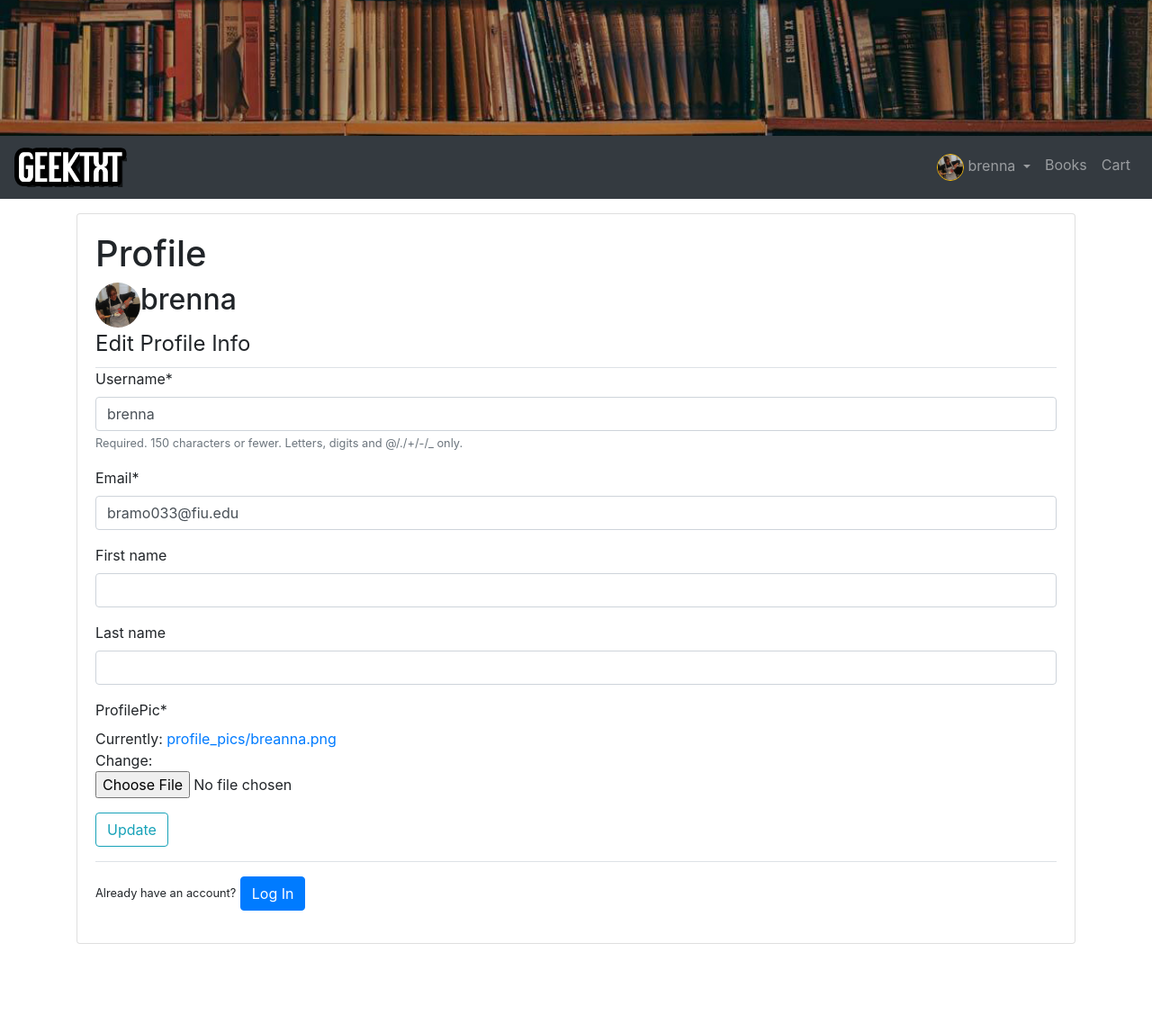
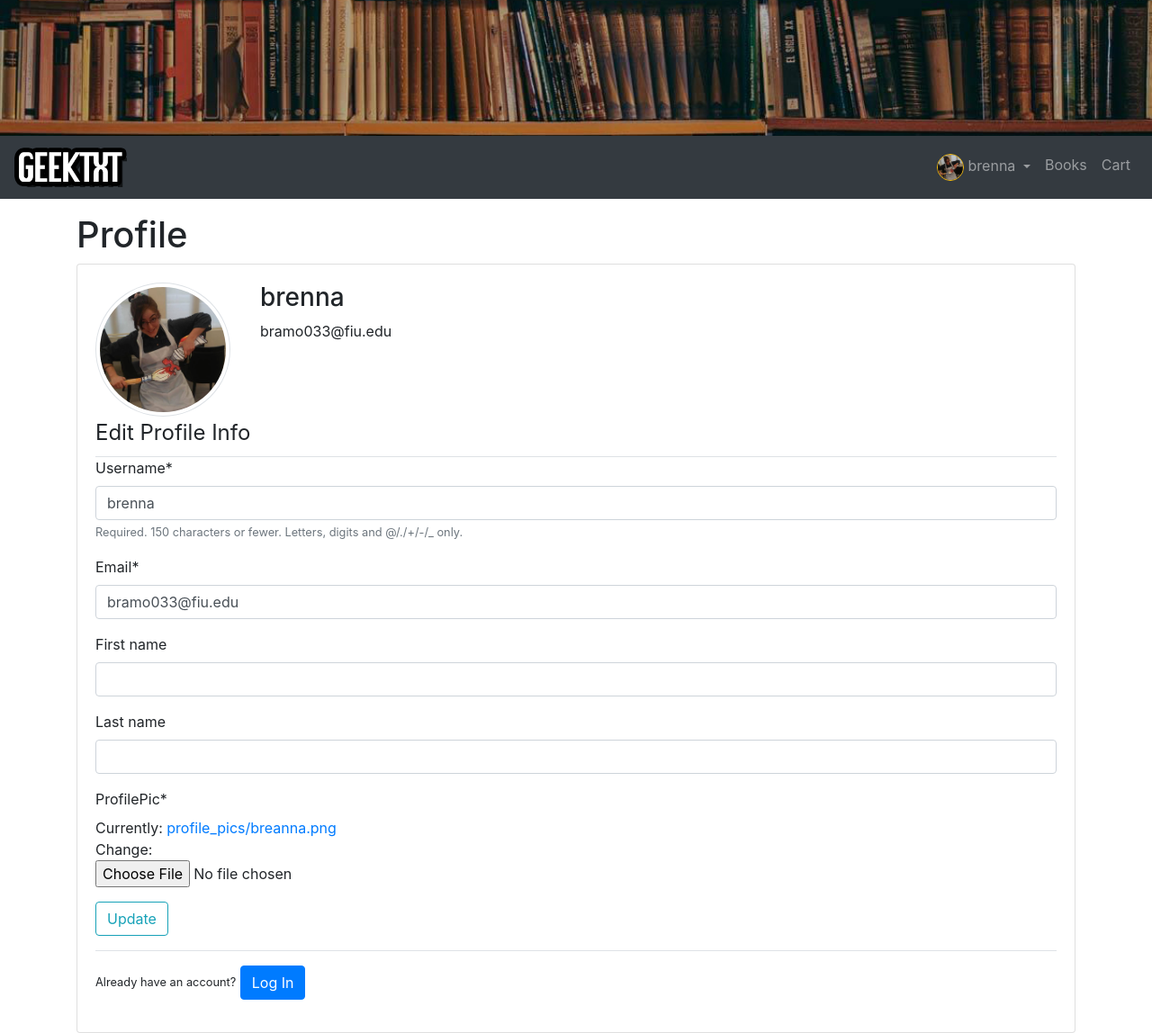
Before and after one commit to BrennaRamos/Team-7--Book-Store, a Django app: page /profile/ in a window 1280 px wide. Shown: the whole page at 90% size. Before the commit the page ends 1049 px from the top, so only its background shows below. Run offline with Django 3.2, Linux system fonts and the light colour scheme; a user stored in the database is signed in; data comes from the database, SQL or seed files in the repository; parts of the project's set-up code (start-up, migrations or seed data) failed here and were passed over; some libraries are stand-ins or nearby versions.

Commit message:
qmwlekmwe

```diff
--- a/account/templates/account/profile.html
+++ b/account/templates/account/profile.html
@@ -2,13 +2,17 @@
 {% load crispy_forms_tags %}
 {% block content %}
     <div class="content-section">
+        <h1>Profile</h1>
         <div class="card">
             <div class="card-body">
-                <h1>Profile</h1>
-                <div class="media">
-                    <img class="rounded-circle account-img" src="{{ user.profile.profilePic.url }}" width="50" height="50">
-                    <div class="media-body">
-                    <h2 class="account-heading">{{ user.username }}</h2>
+                <div class="row">
+                    <div class="col-md-2">
+                        <img class="rounded-circle img-thumbnail" src="{{ user.profile.profilePic.url }}" width="150" height="150">
+                    </div>
+                    <div class="col-md-10">
+                        <h3 class="account-heading">{{ user.username }}</h3>
+                        <p>{{ user.email }}</p>
+                        <p>{{ user.first_name}} {{user.last_name}}</p>
                     </div>
                 </div>
                 <form method="POST" endctype="multipart/form-data">
```
